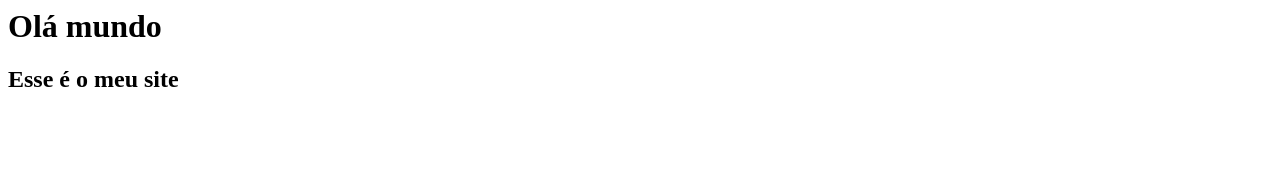
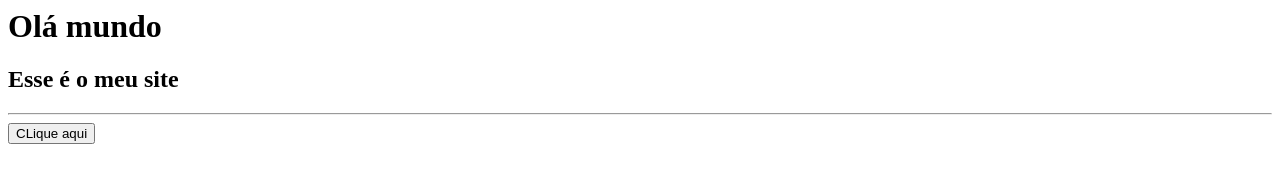
Before and after one commit to brunospereiraa/brunospereiraa.github.io, a plain HTML site: page index.html in a window 1280 px wide. Drawn offline with Linux system fonts and the light colour scheme.

Commit message:
adicionei um botão

```diff
--- a/index.html
+++ b/index.html
@@ -1,2 +1,4 @@
 <h1>Olá mundo</h1>
 <h2>Esse é o meu site</h2>
+<hr>
+<button>CLique aqui</button>
```
